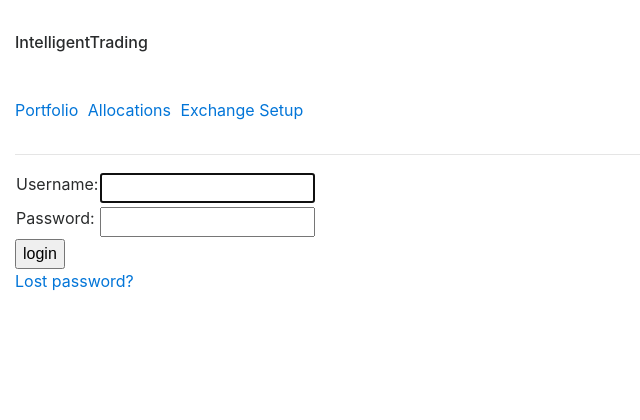
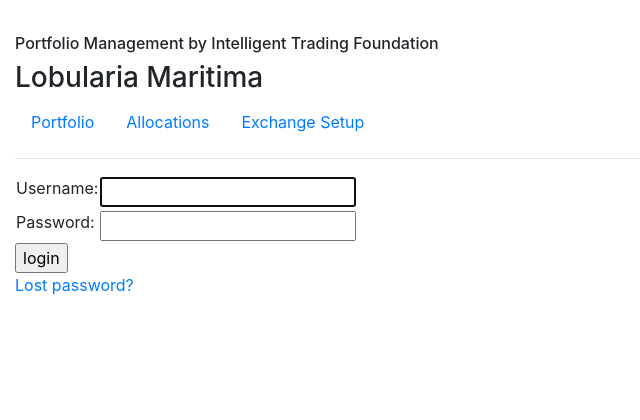
Before and after one commit to IntelligentTrading/portfolio, a Django app: page /accounts/login/ in a window 1280 px wide. Shown: the top 420 px of the page, without its empty margins (0-640 px from the left). Run offline with Django 3.2, Linux system fonts and the light colour scheme; parts of the project's set-up code (start-up, migrations or seed data) failed here and were passed over; some libraries are stand-ins or nearby versions.

Commit message:
load static files

```diff
--- a/settings/__init__.py
+++ b/settings/__init__.py
@@ -163,6 +163,10 @@ USE_TZ = True
 # https://docs.djangoproject.com/en/1.9/howto/static-files/
 
 STATIC_URL = '/static/'
+STATICFILES_DIRS = [
+    BASE_DIR+"static/",
+]
+
 
 try:
     from settings.vendor_settings import *
--- a/templates/base.html
+++ b/templates/base.html
@@ -1,3 +1,5 @@
+{% load static %}
+
 <!DOCTYPE html>
 <html lang="en">
 
@@ -20,30 +22,23 @@
   <!--FAVICON--> <!--iOS and Android icons-->
   <!--{#  <link rel="apple-touch-icon-precomposed" href="{{ STATIC_URL }}images/apple-touch-icon-152x152.png">#}-->
 
-  {% if DEBUG %}
-    <link href="{{ STATIC_URL }}vendor/bootstrap/css/bootstrap.min.css" rel="stylesheet">
-    <link href="{{ STATIC_URL }}vendor/font-awesome/css/font-awesome.min.css" rel="stylesheet">
-    <script src="{{ STATIC_URL }}vendor/jquery/js/jquery-3.2.1.slim.js"></script>
-    <script src="{{ STATIC_URL }}vendor/bootstrap/js/tether.min.js"></script>
-    <script src="{{ STATIC_URL }}vendor/tether/js/bootstrap.min.js"></script>
+  <!-- JS -->
+  {#  https://getbootstrap.com/docs/4.1/getting-started/introduction/#js#}
+  <script src="https://code.jquery.com/jquery-3.3.1.slim.min.js" integrity="sha384-q8i/X+965DzO0rT7abK41JStQIAqVgRVzpbzo5smXKp4YfRvH+8abtTE1Pi6jizo" crossorigin="anonymous"></script>
+  <script src="https://cdnjs.cloudflare.com/ajax/libs/popper.js/1.14.3/umd/popper.min.js" integrity="sha384-ZMP7rVo3mIykV+2+9J3UJ46jBk0WLaUAdn689aCwoqbBJiSnjAK/l8WvCWPIPm49" crossorigin="anonymous"></script>
+  <script src="https://stackpath.bootstrapcdn.com/bootstrap/4.1.3/js/bootstrap.min.js" integrity="sha384-ChfqqxuZUCnJSK3+MXmPNIyE6ZbWh2IMqE241rYiqJxyMiZ6OW/JmZQ5stwEULTy" crossorigin="anonymous"></script>  <!-- CSS -->
 
-  {% else %}
-    <link href="https://maxcdn.bootstrapcdn.com/bootstrap/4.0.0-alpha.6/css/bootstrap.min.css" rel="stylesheet"
-          integrity="sha384-rwoIResjU2yc3z8GV/NPeZWAv56rSmLldC3R/AZzGRnGxQQKnKkoFVhFQhNUwEyJ" crossorigin="anonymous">
+  <script src="{% static '/vendor/theme-dashboard/v4/dist/toolkit.min.js' %}"></script>
 
-    <link href="https://maxcdn.bootstrapcdn.com/font-awesome/4.6.3/css/font-awesome.min.css" rel="stylesheet"
-          integrity="sha384-T8Gy5hrqNKT+hzMclPo118YTQO6cYprQmhrYwIiQ/3axmI1hQomh7Ud2hPOy8SP1" crossorigin="anonymous">
 
-    <script src="https://code.jquery.com/jquery-3.2.1.min.js" integrity="sha256-hwg4gsxgFZhOsEEamdOYGBf13FyQuiTwlAQgxVSNgt4" crossorigin="anonymous"></script>
+  <!-- CSS -->
+  {#  https://getbootstrap.com/docs/4.1/getting-started/introduction/#css#}
+  <link rel="stylesheet" href="https://stackpath.bootstrapcdn.com/bootstrap/4.1.3/css/bootstrap.min.css" integrity="sha384-MCw98/SFnGE8fJT3GXwEOngsV7Zt27NXFoaoApmYm81iuXoPkFOJwJ8ERdknLPMO" crossorigin="anonymous">
+  {#  https://www.bootstrapcdn.com/fontawesome/#}
+  <link href="https://stackpath.bootstrapcdn.com/font-awesome/4.7.0/css/font-awesome.min.css" rel="stylesheet" integrity="sha384-wvfXpqpZZVQGK6TAh5PVlGOfQNHSoD2xbE+QkPxCAFlNEevoEH3Sl0sibVcOQVnN" crossorigin="anonymous">
 
-    <script src="https://cdnjs.cloudflare.com/ajax/libs/tether/1.4.0/js/tether.min.js" integrity="sha384-DztdAPBWPRXSA/3eYEEUWrWCy7G5KFbe8fFjk5JAIxUYHKkDx6Qin1DkWx51bBrb" crossorigin="anonymous"></script>
-
-    <script src="https://maxcdn.bootstrapcdn.com/bootstrap/4.0.0-alpha.6/js/bootstrap.min.js" integrity="sha384-vBWWzlZJ8ea9aCX4pEW3rVHjgjt7zpkNpZk+02D9phzyeVkE+jo0ieGizqPLForn" crossorigin="anonymous"></script>
-
-  {% endif %}
-
-  <link href="{{ STATIC_URL }}vendor/bootstrap-theme/compiled/toolkit-inverse.min.css" rel="stylesheet">
-  <link href="{{ STATIC_URL }}css/base.css?v=2" rel="stylesheet">
+  <link href="{% static '/vendor/theme-dashboard/v4/dist/toolkit-inverse.min.css' %}" rel="stylesheet">
+  <link href="{% static '/css/base.css' %}?v=0" rel="stylesheet">
   {% block css %}
   {% endblock css %}
 </head>
@@ -69,26 +64,39 @@
 
           <div class="dashhead-titles">
             <h6 class="dashhead-subtitle">
-              {% block content_subtitle %}IntelligentTrading{% endblock %}
+              {% block content_subtitle %}Portfolio Management by Intelligent Trading Foundation{% endblock %}
             </h6>
             <h3 class="dashhead-title">
-              {% block content_title %}&nbsp;{% endblock %}
+              {% block content_title %}Lobularia Maritima{% endblock %}
             </h3>
           </div>
 
           <div class="dashhead-toolbar">
+            <span class="dashhead-toolbar-divider hidden-xs"></span>
             {% block content_toolbar %}
               <div class="btn-group dashhead-toolbar-item">
                 {% block content_toolbar_items %}
-                  <ul class="list-inline">
-                    <li class="list-inline-item">
-                      <a href="/portfolio">Portfolio</a>
+
+                  <ul class="nav nav-bar">
+                    <li class="nav-item">
+                      {% url 'portfolio:dashboard' as url %}
+                      <a class="nav-link {% if request.path == url %}active{% endif %}" href="{{ url }}">
+                        Portfolio
+                      </a>
                     </li>
-                    <li class="list-inline-item">
-                      <a href="/portfolio/allocations">Allocations</a>
+
+                    <li class="nav-item">
+                      {% url 'portfolio:allocations' as url %}
+                      <a class="nav-link {% if request.path == url %}active{% endif %}" href="{{ url }}">
+                        Allocations
+                      </a>
                     </li>
-                    <li class="list-inline-item">
-                      <a href="/portfolio/exchange_setup">Exchange Setup</a>
+
+                    <li class="nav-item">
+                      {% url 'portfolio:exchange_setup' as url %}
+                      <a class="nav-link {% if request.path == url %}active{% endif %}" href="{{ url }}">
+                        Exchange Setup
+                      </a>
                     </li>
                   </ul>
 
@@ -114,7 +122,7 @@
   </nav>
 
   <!--Javascript Placed at the end of the document. Pages load faster. -->
-  <script src="{{ STATIC_URL }}javascript/base.js"></script>
+  <script src="{% static '/javascript/base.js' %}?v=0"></script>
   {% block javascript %}
   {% endblock javascript %}
 
```
